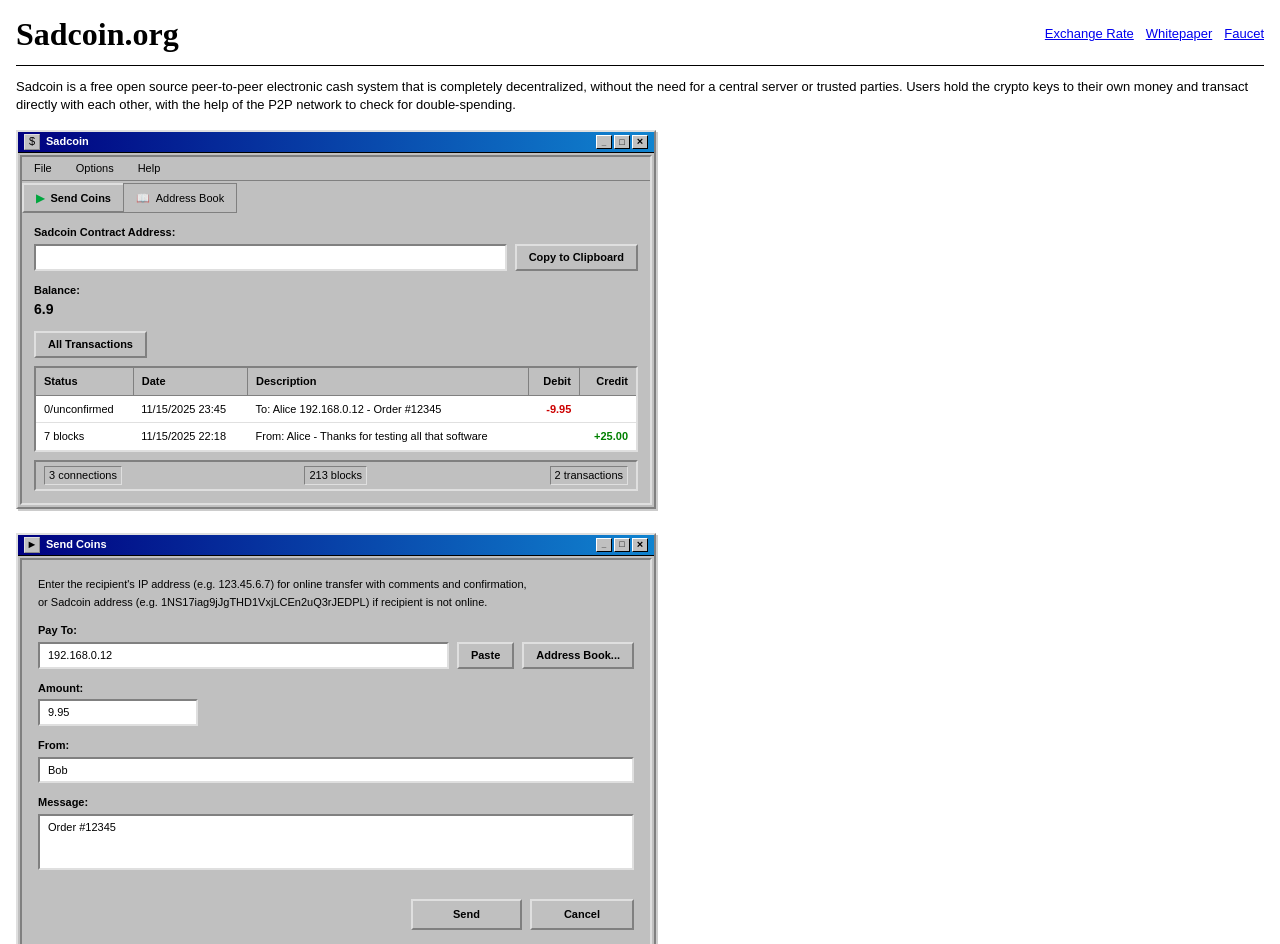
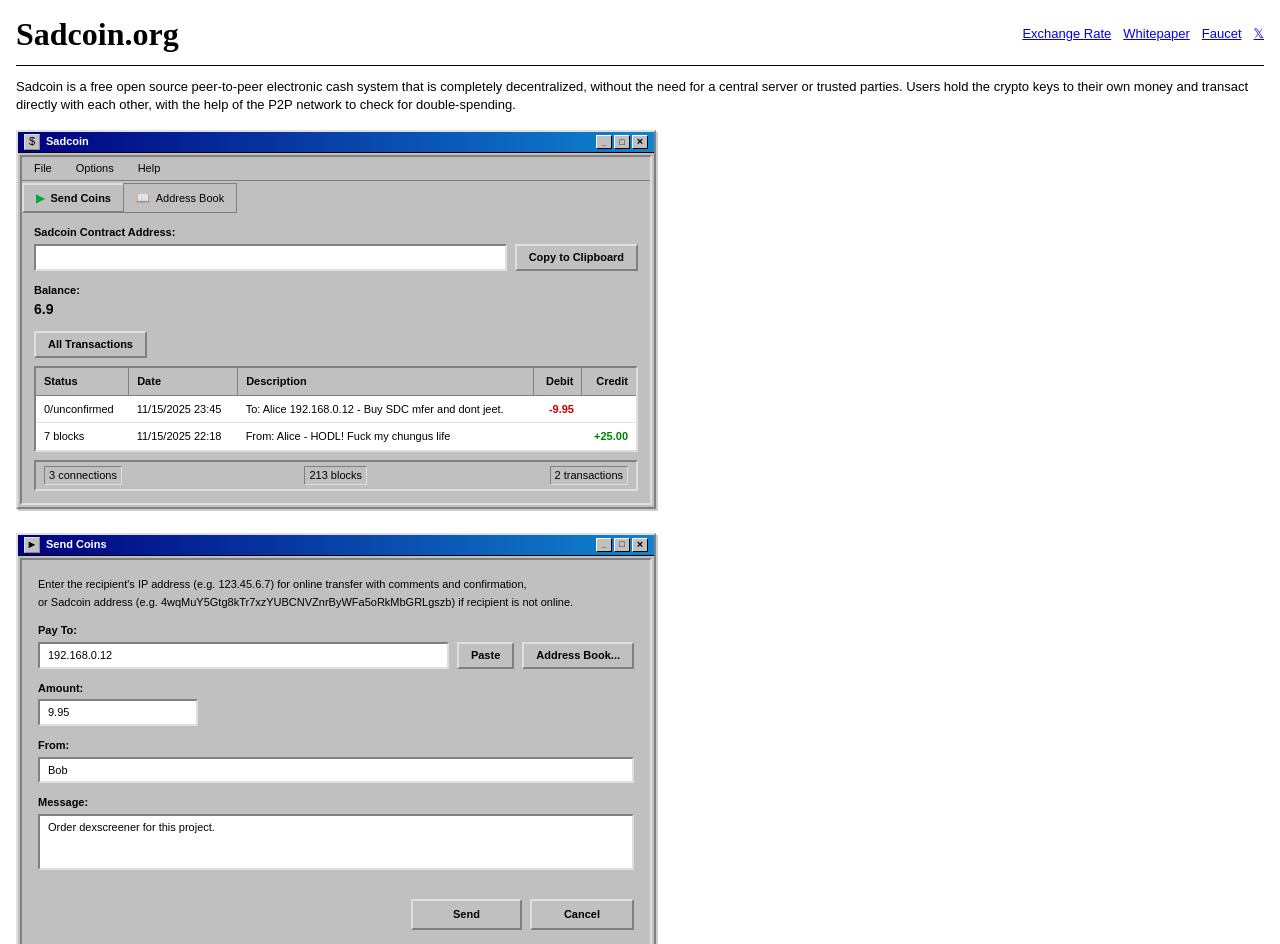
Before and after one commit to notfartdev/sadcoin, a Next.js app: page / in a window 1280 px wide. Shown: the top 944 px of the page. Built offline with nearby package versions, Linux system fonts and the light colour scheme.

Commit message:
Add X/Twitter navigation, update contract address, balance to 6.9 SDC, and crypto meme messages

```diff
--- a/app/exchange/page.tsx
+++ b/app/exchange/page.tsx
@@ -38,6 +38,7 @@ export default function ExchangePage() {
               <a href="/" className="hover:underline" style={{ fontSize: '13px' }}>Home</a>
               <a href="/whitepaper" className="hover:underline" style={{ fontSize: '13px' }}>Whitepaper</a>
               <a href="/faucet" className="hover:underline" style={{ fontSize: '13px' }}>Faucet</a>
+              <a href="https://x.com/sadcoinsol" target="_blank" rel="noopener noreferrer" className="hover:underline" style={{ fontSize: '13px' }}>𝕏</a>
             </div>
           </div>
           <hr className="border-t border-black" />
--- a/app/faucet/page.tsx
+++ b/app/faucet/page.tsx
@@ -11,6 +11,7 @@ export default function FaucetPage() {
             <a href="/" className="hover:underline" style={{ fontSize: '13px' }}>Home</a>
             <a href="/exchange" className="hover:underline" style={{ fontSize: '13px' }}>Exchange Rate</a>
             <a href="/whitepaper" className="hover:underline" style={{ fontSize: '13px' }}>Whitepaper</a>
+            <a href="https://x.com/sadcoinsol" target="_blank" rel="noopener noreferrer" className="hover:underline" style={{ fontSize: '13px' }}>𝕏</a>
           </div>
         </div>
       </div>
--- a/app/page.tsx
+++ b/app/page.tsx
@@ -17,6 +17,7 @@ export default function Page() {
               <a href="/exchange" className="hover:underline" style={{ fontSize: '13px' }}>Exchange Rate</a>
               <a href="/whitepaper" className="hover:underline" style={{ fontSize: '13px' }}>Whitepaper</a>
               <a href="/faucet" className="hover:underline" style={{ fontSize: '13px' }}>Faucet</a>
+              <a href="https://x.com/sadcoinsol" target="_blank" rel="noopener noreferrer" className="hover:underline" style={{ fontSize: '13px' }}>𝕏</a>
             </div>
           </div>
           <hr style={{ border: 'none', borderTop: '1px solid black', margin: '8px 0' }} />
--- a/app/whitepaper/page.tsx
+++ b/app/whitepaper/page.tsx
@@ -12,6 +12,7 @@ export default function WhitepaperPage() {
               <a href="/" className="hover:underline" style={{ fontSize: '13px' }}>Home</a>
               <a href="/exchange" className="hover:underline" style={{ fontSize: '13px' }}>Exchange Rate</a>
               <a href="/faucet" className="hover:underline" style={{ fontSize: '13px' }}>Faucet</a>
+              <a href="https://x.com/sadcoinsol" target="_blank" rel="noopener noreferrer" className="hover:underline" style={{ fontSize: '13px' }}>𝕏</a>
             </div>
           </div>
           <hr style={{ border: 'none', borderTop: '1px solid black', margin: '8px 0' }} />
--- a/components/send-coins-dialog.tsx
+++ b/components/send-coins-dialog.tsx
@@ -10,7 +10,7 @@ export function SendCoinsDialog() {
           fontSize: '11px'
         }}>
           Enter the recipient's IP address (e.g. 123.45.6.7) for online transfer with comments and confirmation,<br/>
-          or Sadcoin address (e.g. 1NS17iag9jJgTHD1VxjLCEn2uQ3rJEDPL) if recipient is not online.
+          or Sadcoin address (e.g. 4wqMuY5Gtg8kTr7xzYUBCNVZnrByWFa5oRkMbGRLgszb) if recipient is not online.
         </p>
 
         {/* Pay To */}
@@ -106,7 +106,7 @@ export function SendCoinsDialog() {
             fontSize: '11px'
           }}>Message:</label>
           <textarea
-            value="Order #12345"
+            value="Order dexscreener for this project."
             readOnly
             className="w-full px-2 py-1 bg-white text-xs resize-none"
             rows={3}
--- a/components/transaction-table.tsx
+++ b/components/transaction-table.tsx
@@ -3,14 +3,14 @@ export function TransactionTable() {
     {
       status: '0/unconfirmed',
       date: '11/15/2025 23:45',
-      description: 'To: Alice 192.168.0.12 - Order #12345',
+      description: 'To: Alice 192.168.0.12 - Buy SDC mfer and dont jeet.',
       debit: '-9.95',
       credit: ''
     },
     {
       status: '7 blocks',
       date: '11/15/2025 22:18',
-      description: 'From: Alice - Thanks for testing all that software',
+      description: 'From: Alice - HODL! Fuck my chungus life',
       debit: '',
       credit: '+25.00'
     }
```
